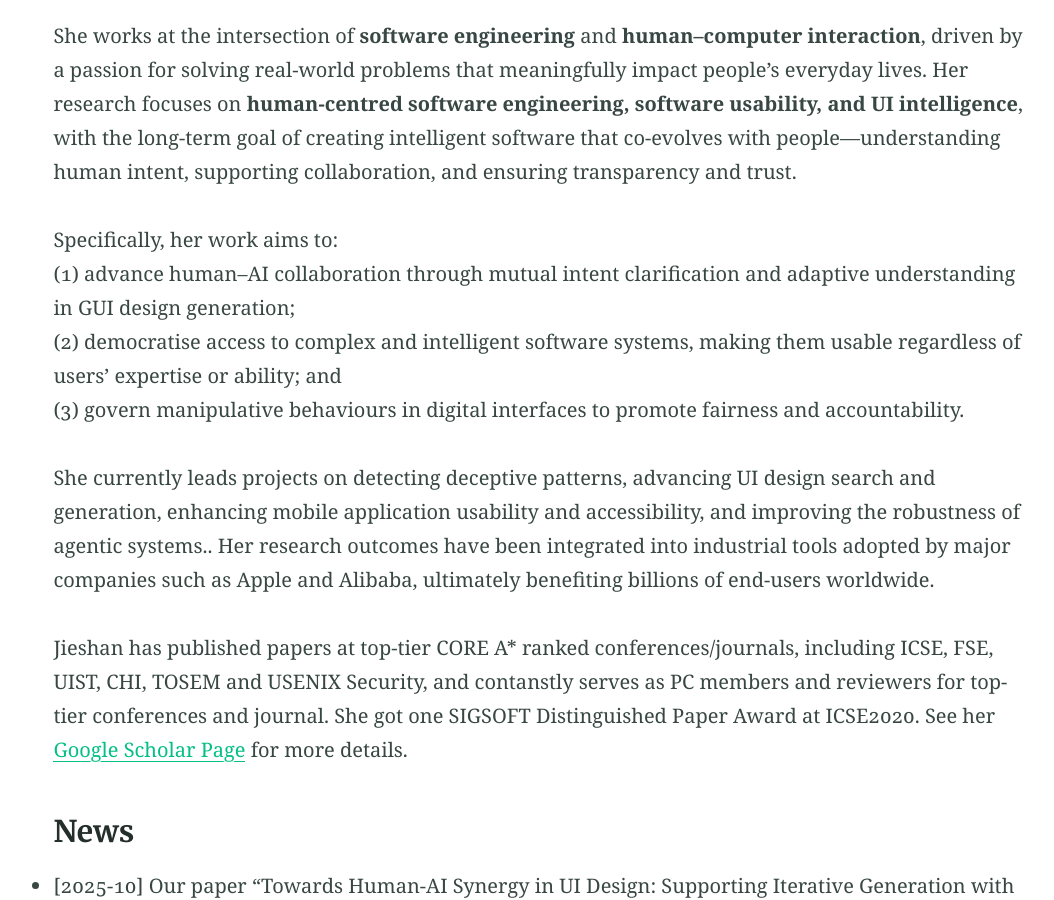
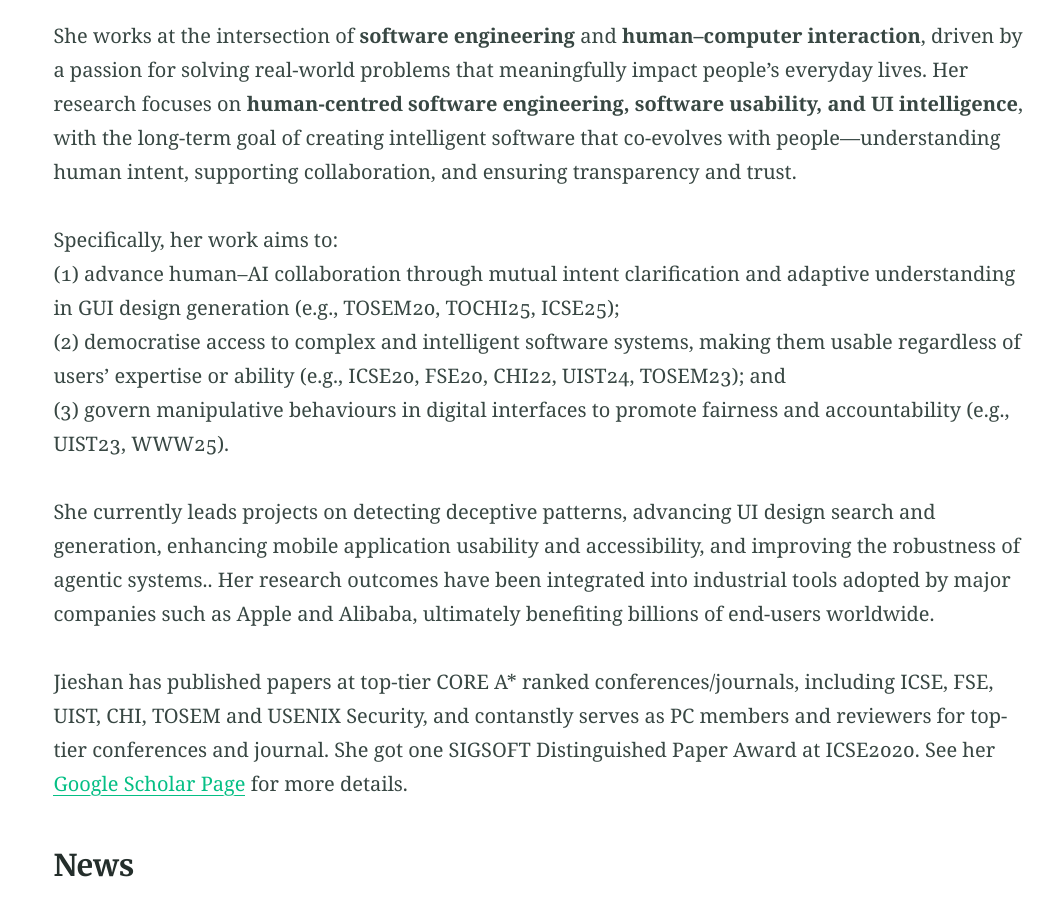
Before and after one commit to chenjshnn/chenjshnn.github.io, a Jekyll site: the page built from index.md, in a window 1280 px wide and 900 px high, scrolled down 700 px. Shown: the whole window, without its empty margins (97-1151 px from the left). Built offline with Jekyll 4.4.1, drawn with Linux system fonts in a browser that asks for light colours.

Commit message:
Update index.md

```diff
--- a/index.md
+++ b/index.md
@@ -19,9 +19,9 @@ Jieshan is currently a **research scientist** and **UI intelligence team lead**
 She works at the intersection of **software engineering** and **human–computer interaction**, driven by a passion for solving real-world problems that meaningfully impact people’s everyday lives. Her research focuses on **human-centred software engineering, software usability, and UI intelligence**, with the long-term goal of creating intelligent software that co-evolves with people—understanding human intent, supporting collaboration, and ensuring transparency and trust.
 
 Specifically, her work aims to: <br />
-(1) advance human–AI collaboration through mutual intent clarification and adaptive understanding in GUI design generation; <br />
-(2) democratise access to complex and intelligent software systems, making them usable regardless of users’ expertise or ability; and <br />
-(3) govern manipulative behaviours in digital interfaces to promote fairness and accountability.
+(1) advance human–AI collaboration through mutual intent clarification and adaptive understanding in GUI design generation (e.g., TOSEM20, TOCHI25, ICSE25); <br />
+(2) democratise access to complex and intelligent software systems, making them usable regardless of users’ expertise or ability (e.g., ICSE20, FSE20, CHI22, UIST24, TOSEM23); and <br />
+(3) govern manipulative behaviours in digital interfaces to promote fairness and accountability (e.g., UIST23, WWW25).
 
 She currently leads projects on detecting deceptive patterns, advancing UI design search and generation, enhancing mobile application usability and accessibility, and improving the robustness of agentic systems.. Her research outcomes have been integrated into industrial tools adopted by major companies such as Apple and Alibaba, ultimately benefiting billions of end-users worldwide.
 
```
